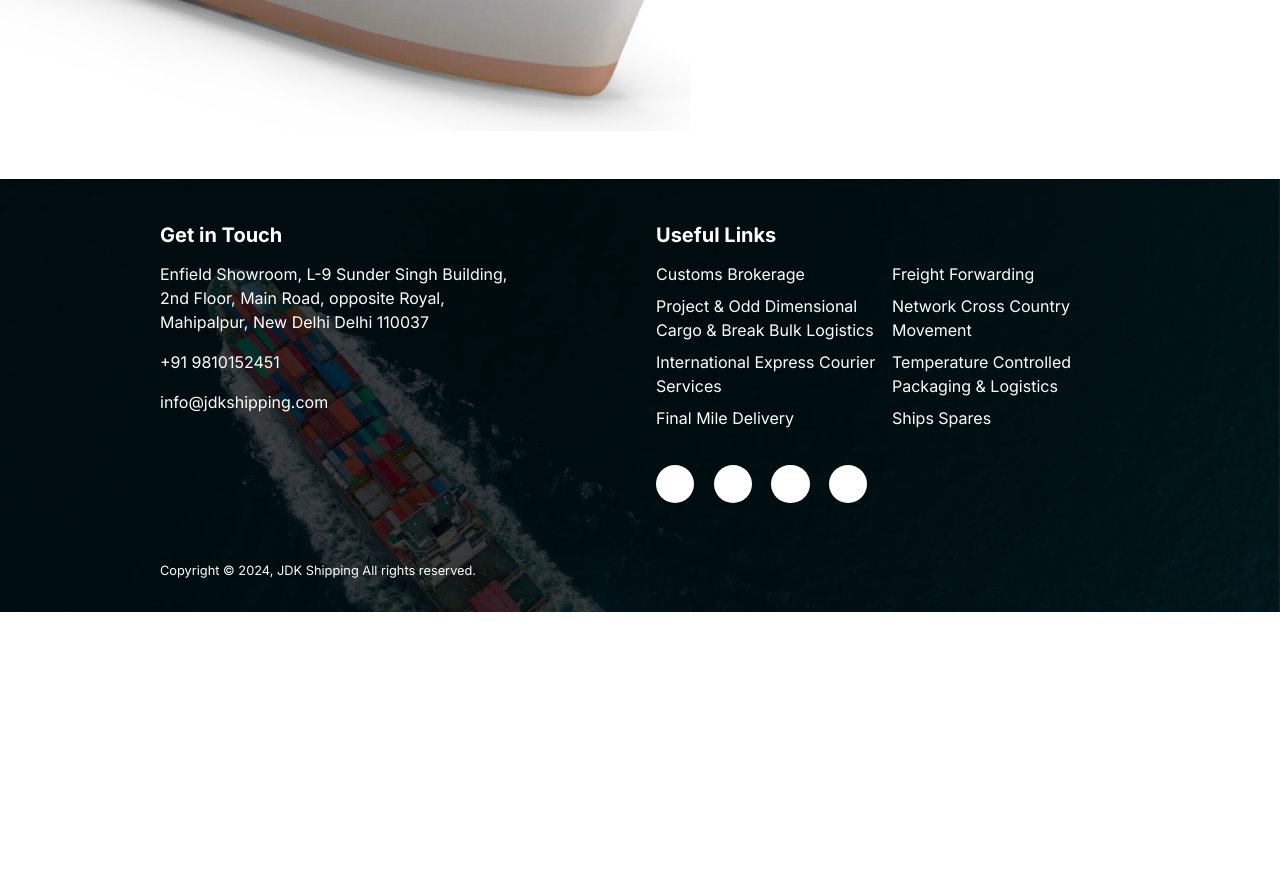
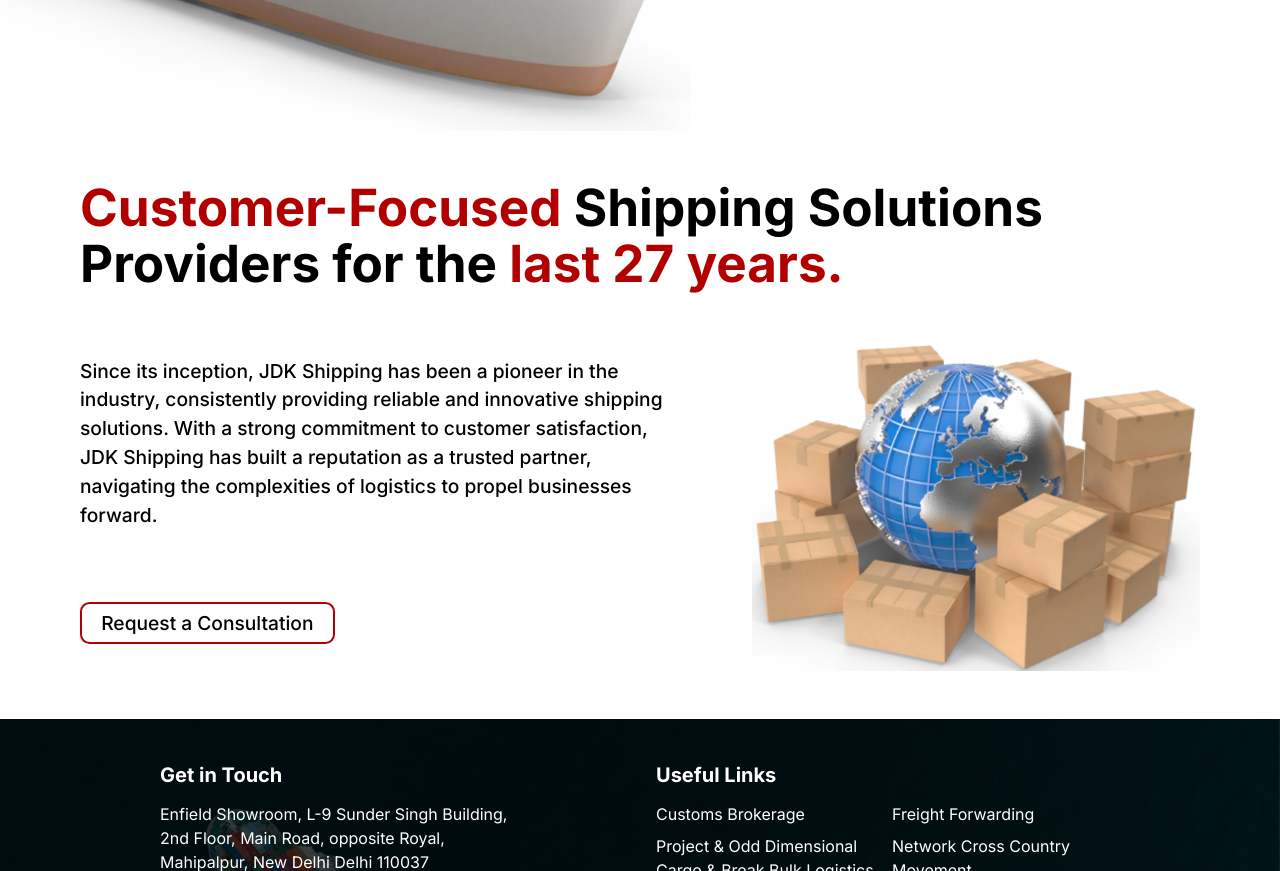
Before and after one commit to rohan031/jdk-shipping, an Astro site: page / in a window 1280 px wide. Shown: the part 537-1408 px from the top of the page. Before the commit the page ends 1149 px from the top, so only its background shows below. Built offline with nearby package versions, Linux system fonts and the light colour scheme; Astro itself is replaced by a stand-in of ours; some icons are missing.

Commit message:
customer section added

```diff
--- /dev/null
+++ b/src/components/CTA/Button.astro
@@ -0,0 +1,8 @@
+---
+import styles from "./button.module.scss";
+import { social } from "@data/social";
+---
+
+<a href={social.whatsapp} target="_blank" class={styles.button}
+	>Request a Consultation</a
+>
--- /dev/null
+++ b/src/components/CTA/button.module.scss
@@ -0,0 +1,33 @@
+@use "/src/styles/abstracts" as ab;
+
+.button {
+	--_bg: transparent;
+	--_c: var(--text);
+
+	display: inline-block;
+	background-color: var(--_bg);
+
+	font-size: clamp(1rem, 1.5vi, 1.25rem);
+	text-decoration: none;
+	color: var(--_c);
+	font-weight: 500;
+
+	border: 2px solid var(--accent-primary);
+	padding-inline: 1em;
+	padding-block: 0.25em;
+
+	border-radius: 0.5em;
+
+	transition: background-color 300ms, color 300ms;
+
+	&:hover,
+	&:focus-visible {
+		--_bg: var(--accent-primary);
+		--_c: var(--white);
+	}
+
+	&:active {
+		--_bg: var(--accent-primary-active);
+		--_c: var(--white);
+	}
+}
--- a/src/components/Footer/Footer.astro
+++ b/src/components/Footer/Footer.astro
@@ -1,6 +1,7 @@
 ---
 import styles from "./footer.module.scss";
 import { Icon } from "astro-icon/components";
+import { social } from "@data/social";
 
 let date = new Date();
 let address = `
@@ -14,13 +15,6 @@
 
 let phone = "+91 9810152451";
 let email = "info@jdkshipping.com";
-
-let social = {
-	facebook: "https://facebook.com",
-	twitter: "https://twitter.com",
-	whatsapp: "https://bit.ly/jdk-shipping-cta",
-	linkedin: "https://linkedin.com",
-};
 
 let links = [
 	{
--- /dev/null
+++ b/src/components/Home/Customer/Customer.astro
@@ -0,0 +1,36 @@
+---
+import styles from "./customer.module.scss";
+import Button from "@components/CTA/Button.astro";
+---
+
+<div class={`container ${styles.container}`}>
+	<div class={styles.heading}>
+		<h2>
+			<span class="accent">Customer-Focused</span>
+			Shipping Solutions Providers for the <span class="accent">
+				last 27 years.
+			</span>
+		</h2>
+	</div>
+
+	<div class={styles.content}>
+		<div class={styles.text}>
+			<p>
+				Since its inception, JDK Shipping has been a pioneer in the
+				industry, consistently providing reliable and innovative
+				shipping solutions. With a strong commitment to customer
+				satisfaction, JDK Shipping has built a reputation as a trusted
+				partner, navigating the complexities of logistics to propel
+				businesses forward.
+			</p>
+
+			<div class={styles.action}>
+				<Button />
+			</div>
+		</div>
+
+		<div class={styles.image}>
+			<img src="/customer.webp" alt="" />
+		</div>
+	</div>
+</div>
--- /dev/null
+++ b/src/components/Home/Customer/customer.module.scss
@@ -0,0 +1,55 @@
+@use "/src/styles/abstracts" as ab;
+
+.container {
+	display: grid;
+	gap: clamp(2em, 3vi, 3em);
+
+	.heading {
+		text-align: center;
+		text-wrap: balance;
+
+		@include ab.main {
+			text-align: left;
+		}
+	}
+
+	.content {
+		@include ab.main {
+			display: flex;
+			gap: clamp(2em, 5vi, 5em);
+
+			align-items: flex-start;
+			justify-content: space-between;
+		}
+
+		.text {
+			font-size: clamp(1rem, 1.5vi, 1.25rem);
+			font-weight: 500;
+
+			display: grid;
+			gap: 1em;
+
+			@include ab.main {
+				height: 100%;
+				align-content: space-around;
+			}
+
+			.action {
+				text-align: center;
+
+				@include ab.main {
+					text-align: left;
+				}
+			}
+		}
+
+		.image {
+			display: none;
+
+			@include ab.main {
+				display: block;
+				min-width: 40%;
+			}
+		}
+	}
+}
--- /dev/null
+++ b/src/data/social.js
@@ -0,0 +1,6 @@
+export const social = {
+	facebook: "https://facebook.com",
+	twitter: "https://twitter.com",
+	whatsapp: "https://bit.ly/jdk-shipping-cta",
+	linkedin: "https://linkedin.com",
+};
--- a/src/pages/index.astro
+++ b/src/pages/index.astro
@@ -1,8 +1,11 @@
 ---
 import Layout from "@layouts/Layout.astro";
-import Main from "@components/Main/Main.astro";
+import Main from "@components/Home/Main/Main.astro";
+import Customer from "@components/Home/Customer/Customer.astro";
 ---
 
 <Layout title="JDK Shipping - Home">
 	<Main />
+
+	<Customer />
 </Layout>
```
Also changed, not shown: public/customer.webp (added), src/components/Home/Main/Main.astro (renamed from src/components/Main/Main.astro), src/components/Home/Main/main.module.scss (renamed from src/components/Main/main.module.scss).
